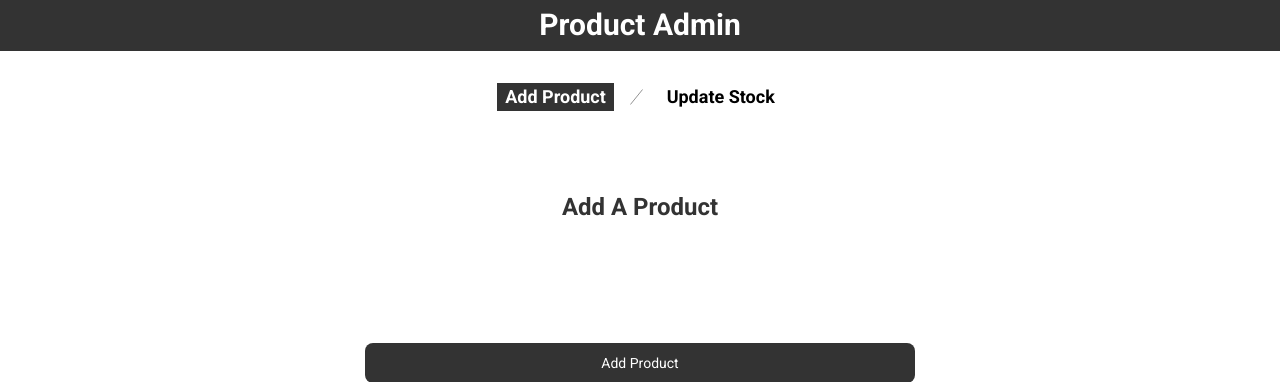
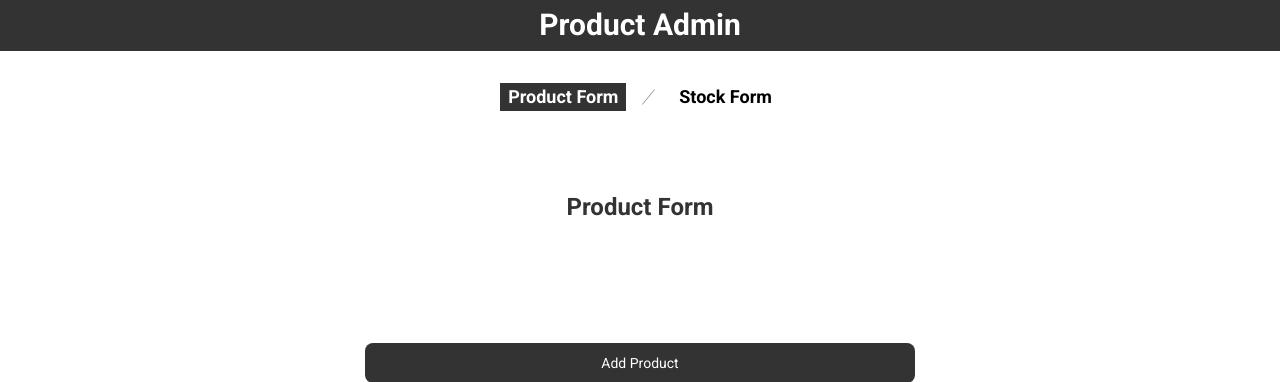
Before and after one commit to ShaneDoyleDev/fleetfoot, a Django app: template products/templates/products/product-admin.html in a window 1280 px wide. Shown: the part 486-868 px from the top of the page. Run offline with Django 4.2, Linux system fonts and the light colour scheme; the template is opened without the code that fills it, so the values that code supplies are empty; style sheets or scripts are compiled from the project's sources; some libraries are stand-ins or nearby versions.

Commit message:
refactor(products/product-admin.html): rename form headers on admin page

```diff
--- a/products/templates/products/product-admin.html
+++ b/products/templates/products/product-admin.html
@@ -18,18 +18,18 @@
         {% comment %} Form Select Menu {% endcomment %}
         <ul class="flex px-6 py-8 justify-center gap-4 flex-wrap items-center max-w-[650px] mx-auto">
             <li @click="form = 'add-product'" :class="{ 'bg-black text-white ': form == 'add-product' }" class="px-2 text-lg font-bold text-center cursor-pointer">
-                Add Product
+                Product Form
             </li>
             <img class="h-4" src="{% static "images/menu-seperator.svg" %}" alt="Menu seperator">
             <li @click="form = 'update-stock'" :class="{ 'bg-black text-white ': form == 'update-stock' }" class="px-2 text-lg font-bold text-center cursor-pointer">
-                Update Stock
+                Stock Form
             </li>
         </ul>
 
         <section class="flex flex-col items-center justify-between md:max-w-[1200px] px-12 py-12 mx-auto">
-            {% comment %} Add Product Form {% endcomment %}
+            {% comment %} Product Form {% endcomment %}
             <form x-show="form === 'add-product'" method="POST" action="{% url "product-admin" %}" enctype="multipart/form-data" class="flex flex-col gap-3 w-full max-w-[550px]">
-                <h2 class="text-2xl font-bold text-center">Add A Product</h2>
+                <h2 class="text-2xl font-bold text-center">Product Form</h2>
                 {% csrf_token %}
                 <input type="hidden" name="form_type" value="add_product_form">
                 <!-- SKU Input -->
@@ -122,9 +122,9 @@
                 <button id="submit-button" type="submit" class="text-white bg-black rounded-lg text-sm px-5 py-2.5 text-center">Add Product</button>
             </form>
 
-            {% comment %} Update Stock Form {% endcomment %}
+            {% comment %} Stock Form {% endcomment %}
             <form x-show="form === 'update-stock'" method="POST" action="{% url "product-admin" %}" enctype="multipart/form-data" class="flex flex-col gap-4 w-full max-w-[550px]">
-                <h2 class="text-2xl font-bold text-center">Update Stock</h2>
+                <h2 class="text-2xl font-bold text-center">Stock Form</h2>
                 {% csrf_token %}
                 <input type="hidden" name="form_type" value="update_stock_form">
                 <!-- Product Input -->
```
